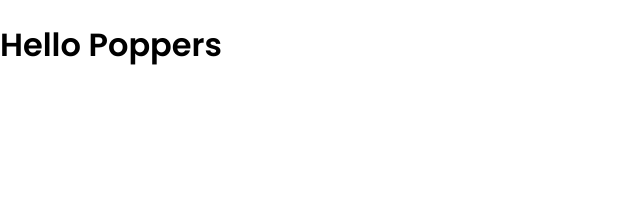
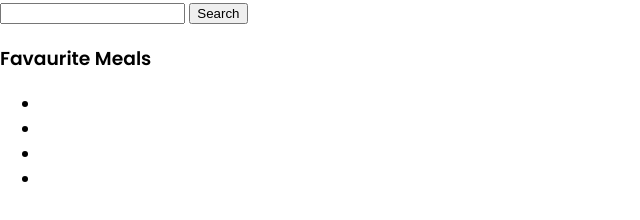
Before and after one commit to srimali123/Count-Down-Timer, a plain HTML site: page Recipe App/index.html in a window 1280 px wide. Shown: the whole page, without its empty margins (0-640 px from the left). Drawn offline with Linux system fonts and the light colour scheme.

Commit message:
Start Recipe app project

```diff
--- a/Recipe App/index.html
+++ b/Recipe App/index.html
@@ -4,12 +4,27 @@
     <meta charset="UTF-8">
     <meta http-equiv="X-UA-Compatible" content="IE=edge">
     <meta name="viewport" content="width=device-width, initial-scale=1.0">
-    <title>Document</title>
+    <title>Recipes App</title>
     <link rel="stylesheet" href="style.css">
     <script src="script.js" defer></script>
 </head>
 <body>
-    <h1>Hello Poppers</h1>
+    <div class="mobile-container">
+        <header>
+            <input type="text">
+            <button id="search">Search</button>
+        </header>
+        <div class="fav-container">
+            <h3>Favaurite Meals</h3>
+            <ul>
+                <li><img src="" alt=""><span></span></li>
+                <li><img src="" alt=""><span></span></li>
+                <li><img src="" alt=""><span></span></li>
+                <li><img src="" alt=""><span></span></li>
+            </ul>
+        </div>
+
+    </div>
 
 </body>
 </html>
```
